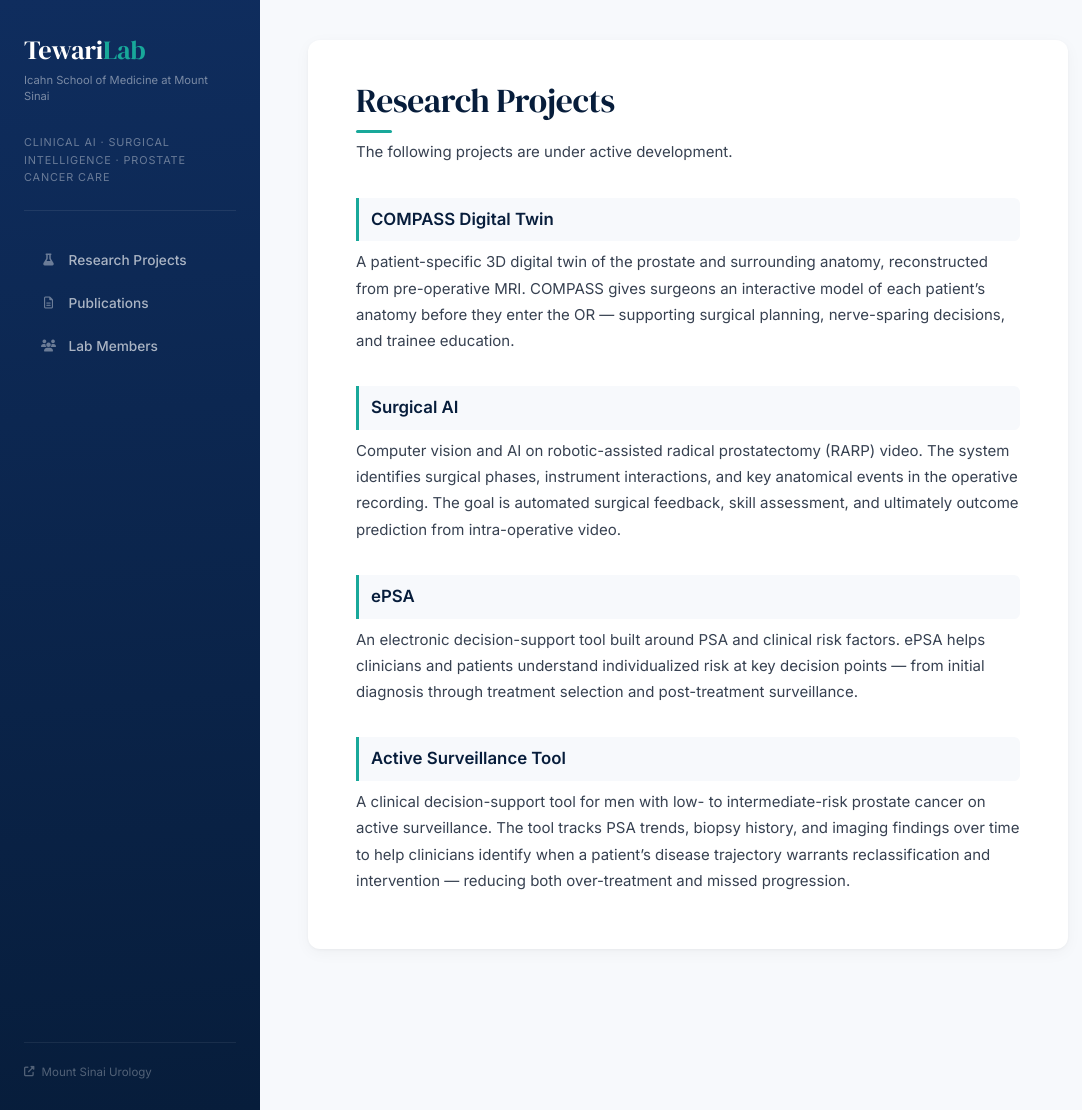
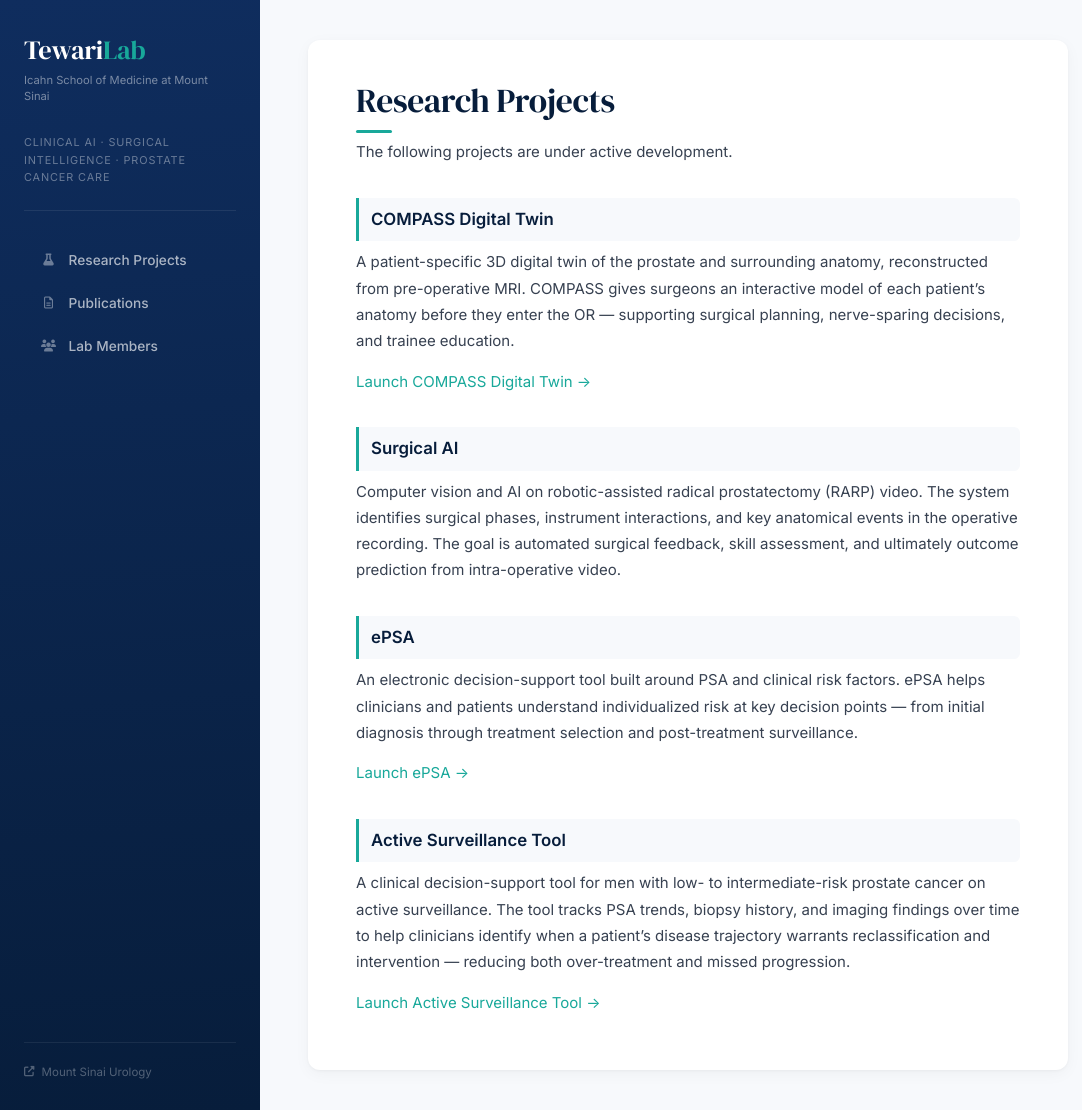
Before and after one commit to Urology-AI/urology-ai.github.io, a Jekyll site: the page built from projects/index.md, in a window 1280 px wide and 1110 px high. Shown: the whole window, without its empty margins (0-1082 px from the left). Built offline with Jekyll 4.4.1, drawn with Linux system fonts in a browser that asks for light colours; our own code applies the rules of GitHub Pages for plain Markdown files.

Commit message:
Add launch links to COMPASS, ePSA, and Active Surveillance projects

```diff
--- a/projects/index.md
+++ b/projects/index.md
@@ -10,6 +10,8 @@ The following projects are under active development.
 
 A patient-specific 3D digital twin of the prostate and surrounding anatomy, reconstructed from pre-operative MRI. COMPASS gives surgeons an interactive model of each patient's anatomy before they enter the OR — supporting surgical planning, nerve-sparing decisions, and trainee education.
 
+[Launch COMPASS Digital Twin →](https://urology-ai.github.io/digital-twin/)
+
 ## Surgical AI
 
 Computer vision and AI on robotic-assisted radical prostatectomy (RARP) video. The system identifies surgical phases, instrument interactions, and key anatomical events in the operative recording. The goal is automated surgical feedback, skill assessment, and ultimately outcome prediction from intra-operative video.
@@ -18,6 +20,10 @@ Computer vision and AI on robotic-assisted radical prostatectomy (RARP) video. T
 
 An electronic decision-support tool built around PSA and clinical risk factors. ePSA helps clinicians and patients understand individualized risk at key decision points — from initial diagnosis through treatment selection and post-treatment surveillance.
 
+[Launch ePSA →](https://epsa.millionstrongmen.com/)
+
 ## Active Surveillance Tool
 
 A clinical decision-support tool for men with low- to intermediate-risk prostate cancer on active surveillance. The tool tracks PSA trends, biopsy history, and imaging findings over time to help clinicians identify when a patient's disease trajectory warrants reclassification and intervention — reducing both over-treatment and missed progression.
+
+[Launch Active Surveillance Tool →](https://as.millionstrongmen.com/)
```
